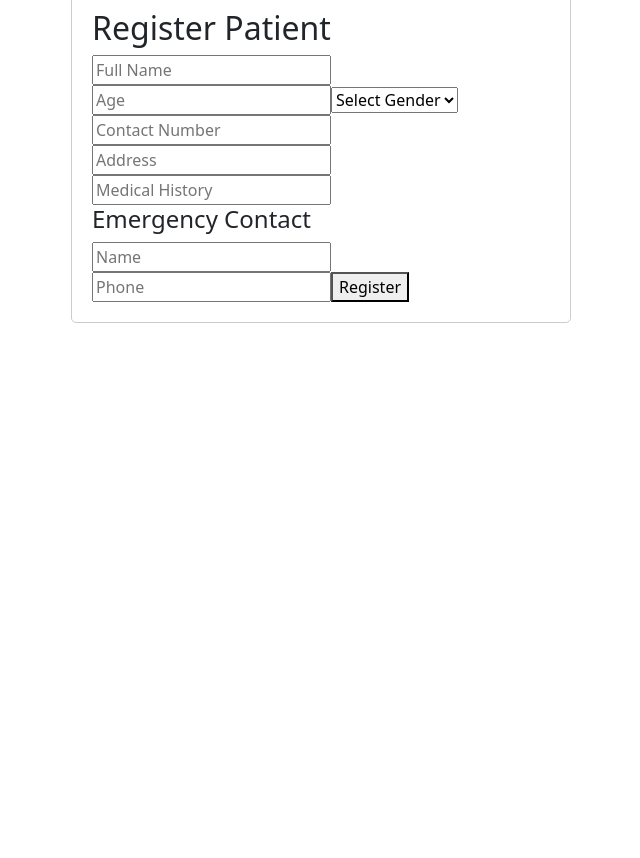
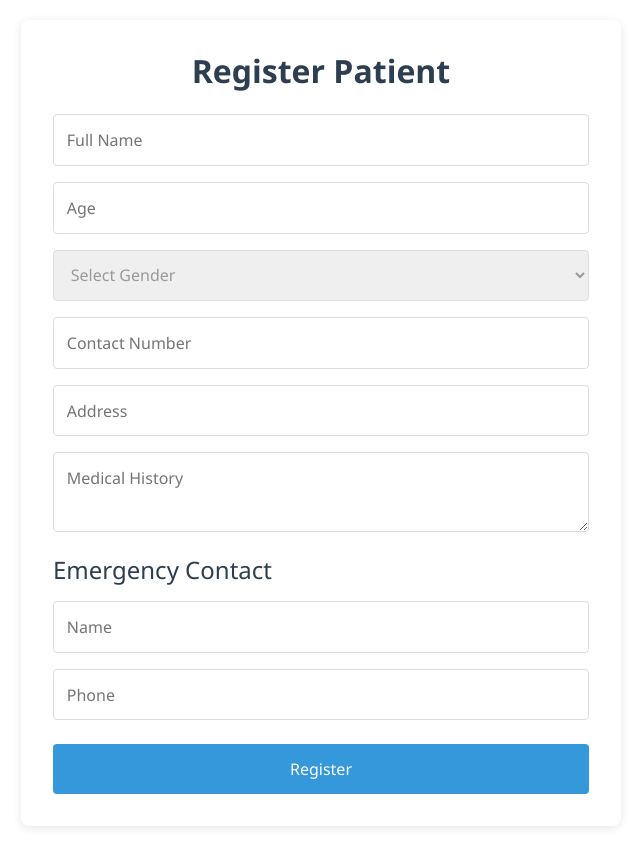
Before and after one commit to it21067860/ECMS, a React (Create React App) app in the folder frontend/: page /register-patient in a window 1280 px wide. Shown: the whole page, without its empty margins (319-959 px from the left). Before the commit the page ends 800 px from the top, so only its background shows below. Built offline with nearby package versions, Linux system fonts and the light colour scheme.

Commit message:
i did change in volunteer and patient

```diff
--- a/frontend/src/pages/Home.js
+++ b/frontend/src/pages/Home.js
@@ -39,7 +39,7 @@ const Home = () => {
             <h3>Volunteer Registration</h3>
             <p>Join our team of dedicated volunteers to help support those in need in our community.</p>
 
-            <Link to="/volunteer" className="service-link">Learn More</Link>
+
 
             <Link to="/volunteer-register" className="service-link">Learn More</Link>
 
--- a/frontend/src/pages/Kay/VolunteerRegister.js
+++ b/frontend/src/pages/Kay/VolunteerRegister.js
@@ -84,6 +84,6 @@ export default function VolunteerRegister() {
 
         <button type="submit">Register</button>
       </form>
-    </div>
-  );
+    </div>
+  );
 }
--- a/frontend/src/pages/RegisterPatient.js
+++ b/frontend/src/pages/RegisterPatient.js
@@ -43,26 +43,140 @@ const RegisterPatient = () => {
   };
 
   return (
-    <div style={{ maxWidth: "500px", margin: "auto", padding: "20px", border: "1px solid #ccc", borderRadius: "5px" }}>
-      <h2>Register Patient</h2>
-      <form onSubmit={handleSubmit}>
-        <input type="text" name="fullName" placeholder="Full Name" value={formData.fullName} onChange={handleChange} required />
-        <input type="number" name="age" placeholder="Age" value={formData.age} onChange={handleChange} required />
-        <select name="gender" value={formData.gender} onChange={handleChange} required>
+    <div style={{
+      maxWidth: "600px",
+      margin: "2rem auto",
+      padding: "2rem",
+      backgroundColor: "#fff",
+      borderRadius: "8px",
+      boxShadow: "0 2px 10px rgba(0, 0, 0, 0.1)",
+      fontFamily: "'Segoe UI', Tahoma, Geneva, Verdana, sans-serif"
+    }}>
+      <h2 style={{
+        color: "#2c3e50",
+        textAlign: "center",
+        marginBottom: "1.5rem",
+        fontWeight: "600"
+      }}>
+        Register Patient
+      </h2>
+      <form onSubmit={handleSubmit} style={{ display: "flex", flexDirection: "column", gap: "1rem" }}>
+        <input
+          style={inputStyle}
+          type="text"
+          name="fullName"
+          placeholder="Full Name"
+          value={formData.fullName}
+          onChange={handleChange}
+          required
+        />
+        <input
+          style={inputStyle}
+          type="number"
+          name="age"
+          placeholder="Age"
+          value={formData.age}
+          onChange={handleChange}
+          required
+        />
+        <select
+          style={{ ...inputStyle, color: formData.gender ? "#333" : "#999" }}
+          name="gender"
+          value={formData.gender}
+          onChange={handleChange}
+          required
+        >
           <option value="">Select Gender</option>
           <option value="Male">Male</option>
           <option value="Female">Female</option>
         </select>
-        <input type="text" name="contactNumber" placeholder="Contact Number" value={formData.contactNumber} onChange={handleChange} required />
-        <input type="text" name="address" placeholder="Address" value={formData.address} onChange={handleChange} required />
-        <input type="text" name="medicalHistory" placeholder="Medical History" value={formData.medicalHistory} onChange={handleChange} required />
-        <h4>Emergency Contact</h4>
-        <input type="text" name="emergencyContact.name" placeholder="Name" value={formData.emergencyContact.name} onChange={handleChange} required />
-        <input type="text" name="emergencyContact.phone" placeholder="Phone" value={formData.emergencyContact.phone} onChange={handleChange} required />
-        <button type="submit">Register</button>
+        <input
+          style={inputStyle}
+          type="text"
+          name="contactNumber"
+          placeholder="Contact Number"
+          value={formData.contactNumber}
+          onChange={handleChange}
+          required
+        />
+        <input
+          style={inputStyle}
+          type="text"
+          name="address"
+          placeholder="Address"
+          value={formData.address}
+          onChange={handleChange}
+          required
+        />
+        <textarea
+          style={{ ...inputStyle, minHeight: "80px", resize: "vertical" }}
+          name="medicalHistory"
+          placeholder="Medical History"
+          value={formData.medicalHistory}
+          onChange={handleChange}
+          required
+        />
+        <h4 style={{
+          margin: "0.5rem 0 0 0",
+          color: "#2c3e50",
+          fontWeight: "500"
+        }}>
+          Emergency Contact
+        </h4>
+        <input
+          style={inputStyle}
+          type="text"
+          name="emergencyContact.name"
+          placeholder="Name"
+          value={formData.emergencyContact.name}
+          onChange={handleChange}
+          required
+        />
+        <input
+          style={inputStyle}
+          type="text"
+          name="emergencyContact.phone"
+          placeholder="Phone"
+          value={formData.emergencyContact.phone}
+          onChange={handleChange}
+          required
+        />
+        <button
+          type="submit"
+          style={{
+            padding: "0.8rem",
+            backgroundColor: "#3498db",
+            color: "white",
+            border: "none",
+            borderRadius: "4px",
+            fontSize: "1rem",
+            fontWeight: "500",
+            cursor: "pointer",
+            transition: "background-color 0.2s",
+            marginTop: "0.5rem",
+            ":hover": {
+              backgroundColor: "#2980b9"
+            }
+          }}
+        >
+          Register
+        </button>
       </form>
     </div>
   );
 };
 
+const inputStyle = {
+  padding: "0.8rem",
+  border: "1px solid #ddd",
+  borderRadius: "4px",
+  fontSize: "1rem",
+  transition: "border-color 0.2s",
+  ":focus": {
+    outline: "none",
+    borderColor: "#3498db",
+    boxShadow: "0 0 0 2px rgba(52, 152, 219, 0.2)"
+  }
+};
+
 export default RegisterPatient;
```
